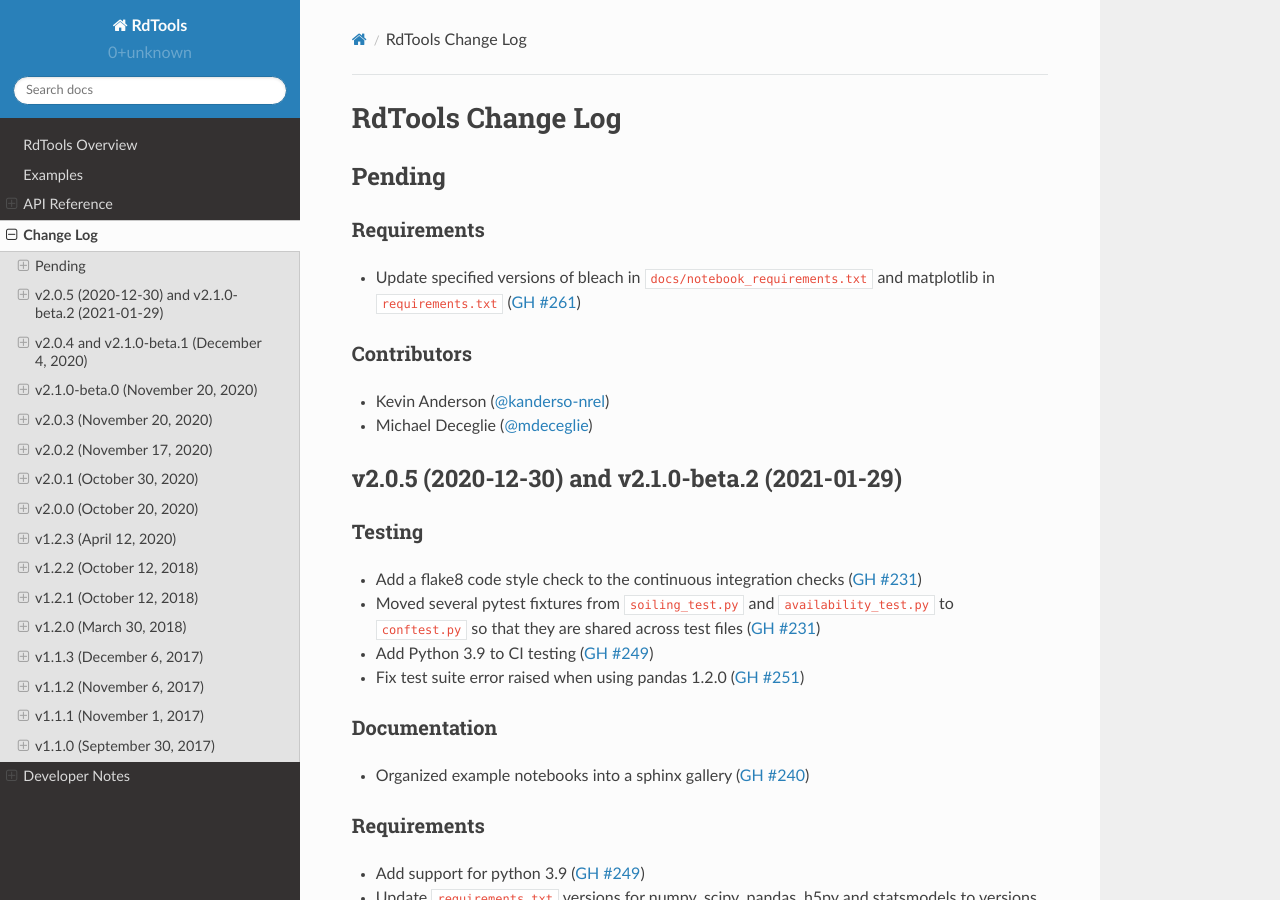
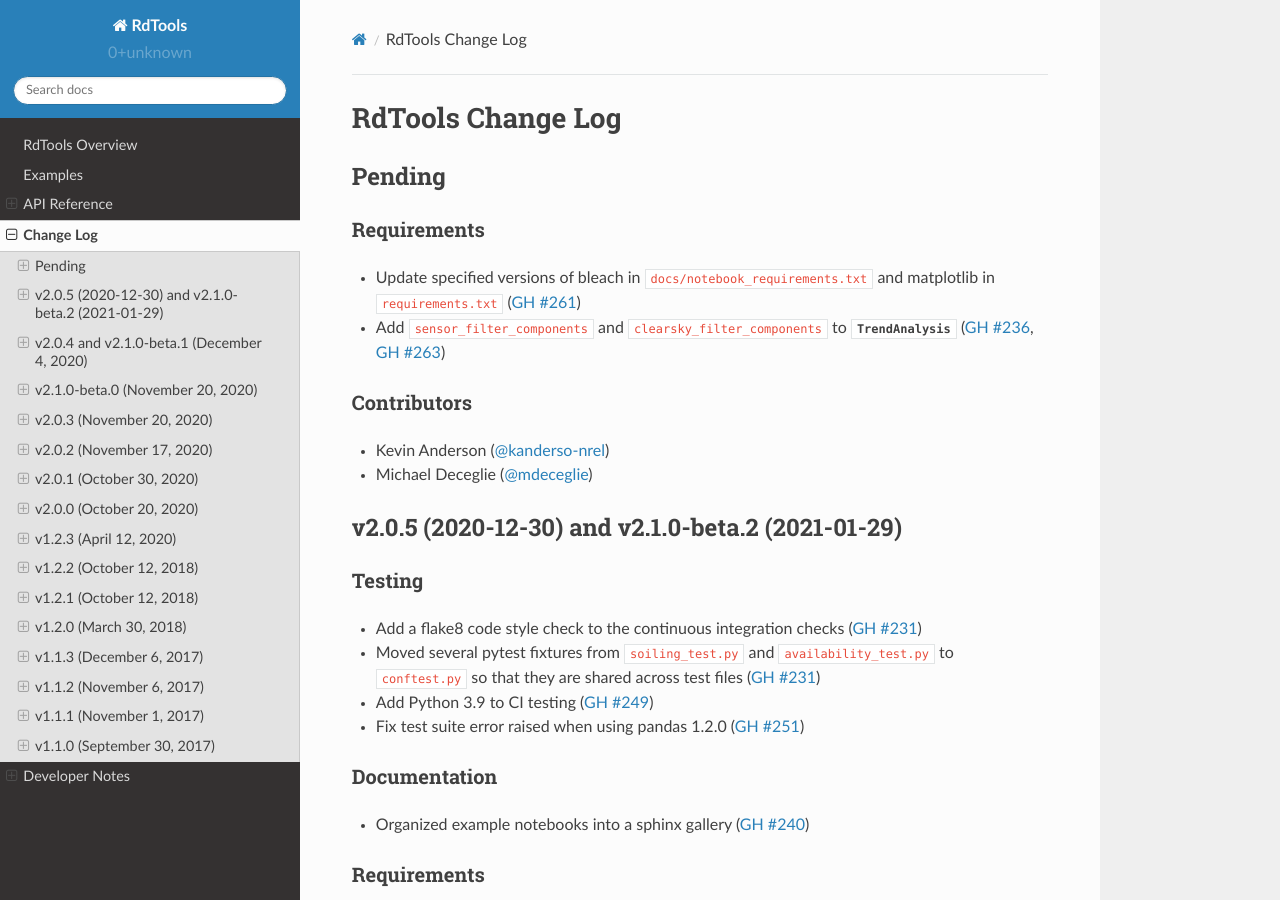
Before and after one commit to NREL/rdtools, a Sphinx documentation site: the page built from docs/sphinx/source/changelog.rst, in a window 1280 px wide and 900 px high. Built offline with Sphinx 7.4.7 and the Read the Docs theme 2.0.0, drawn with Linux system fonts in a browser that asks for light colours; pages that are not in the unit, such as notebooks, are missing from menus.

Commit message:
changelog

```diff
--- a/docs/sphinx/source/changelog/pending.rst
+++ b/docs/sphinx/source/changelog/pending.rst
@@ -7,6 +7,8 @@ Requirements
 * Update specified versions of bleach in
   ``docs/notebook_requirements.txt`` and matplotlib
   in ``requirements.txt`` (:pull:`261`)
+* Add ``sensor_filter_components`` and ``clearsky_filter_components`` to
+  :py:class:`~rdtools.analysis_chains.TrendAnalysis` (:issue:`236`, :pull:`263`)
 
 
 Contributors
```
